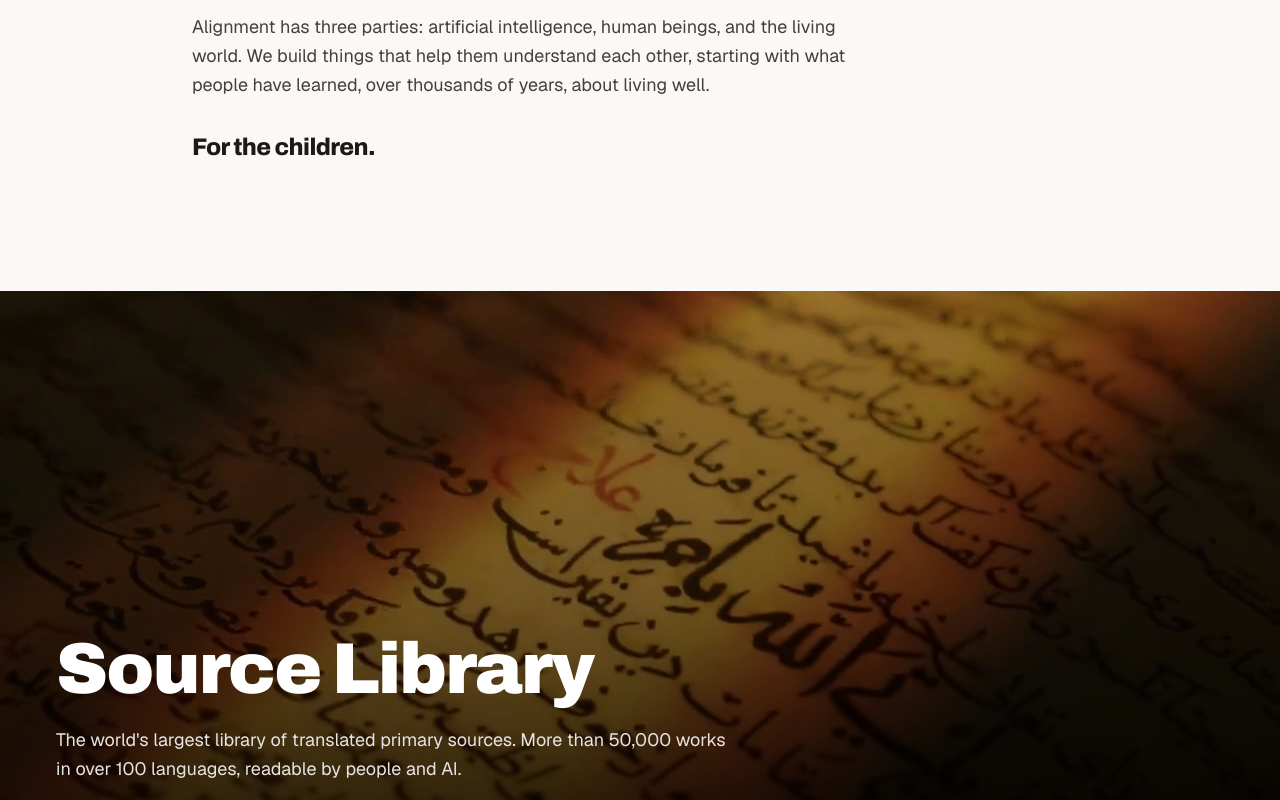
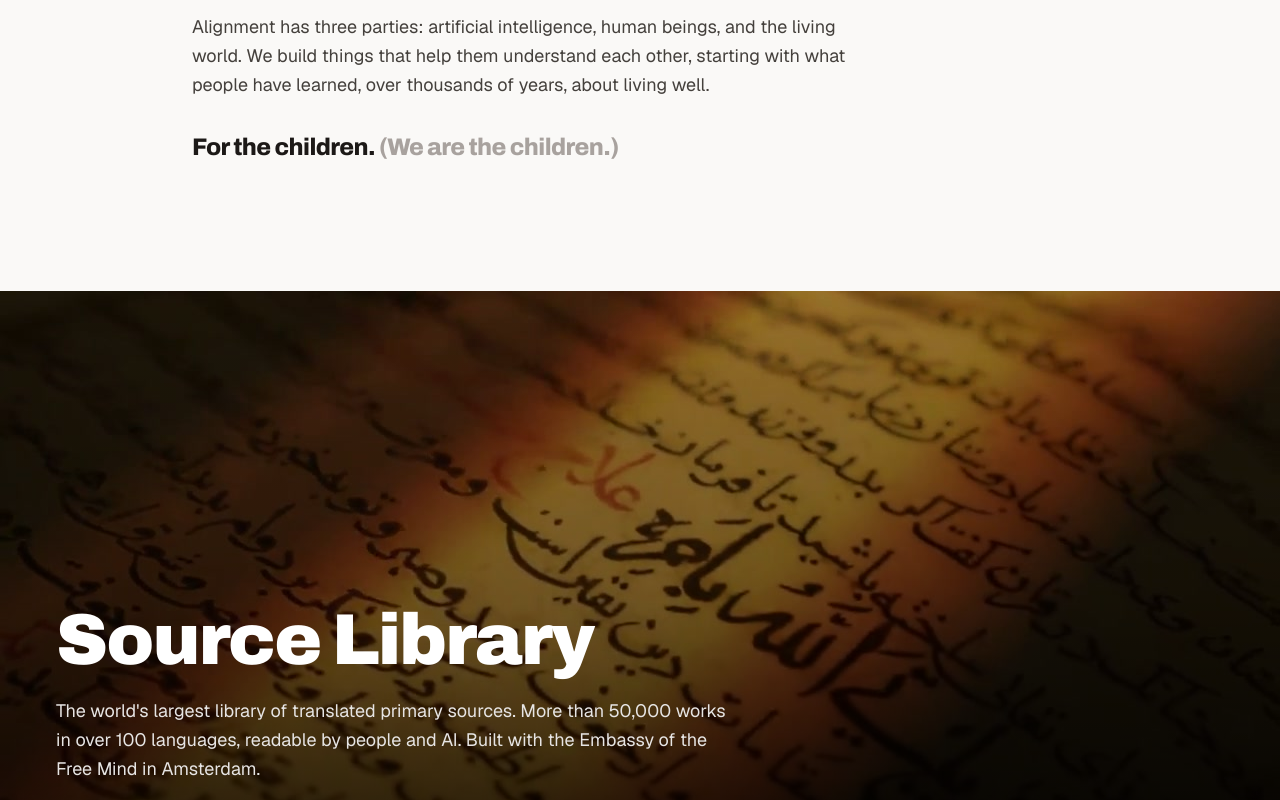
Before and after one commit to JDerekLomas/wisdomfrontiers, a Next.js app: page / in a window 1280 px wide. Shown: the part 1020-1820 px from the top of the page. Built offline with nearby package versions, Linux system fonts and the light colour scheme.

Commit message:
Add '(We are the children.)' and Embassy of the Free Mind partner line
Co-Authored-By: Claude Opus 5.5 (1M context) <noreply@anthropic.com>

```diff
--- a/src/app/page.tsx
+++ b/src/app/page.tsx
@@ -75,7 +75,7 @@ const team = [
 const features = [
   {
     title: "Source Library",
-    line: "The world's largest library of translated primary sources. More than 50,000 works in over 100 languages, readable by people and AI.",
+    line: "The world's largest library of translated primary sources. More than 50,000 works in over 100 languages, readable by people and AI. Built with the Embassy of the Free Mind in Amsterdam.",
     url: "https://sourcelibrary.org",
     cta: "Enter the library",
     image: "/work/source-library.jpg",
@@ -195,7 +195,8 @@ export default function Home() {
             className={`${archivo.className} mt-8 text-2xl tracking-tight`}
             style={{ fontWeight: 800 }}
           >
-            For the children.
+            For the children.{" "}
+            <span className="text-stone-400">(We are the children.)</span>
           </p>
         </div>
       </section>
```
